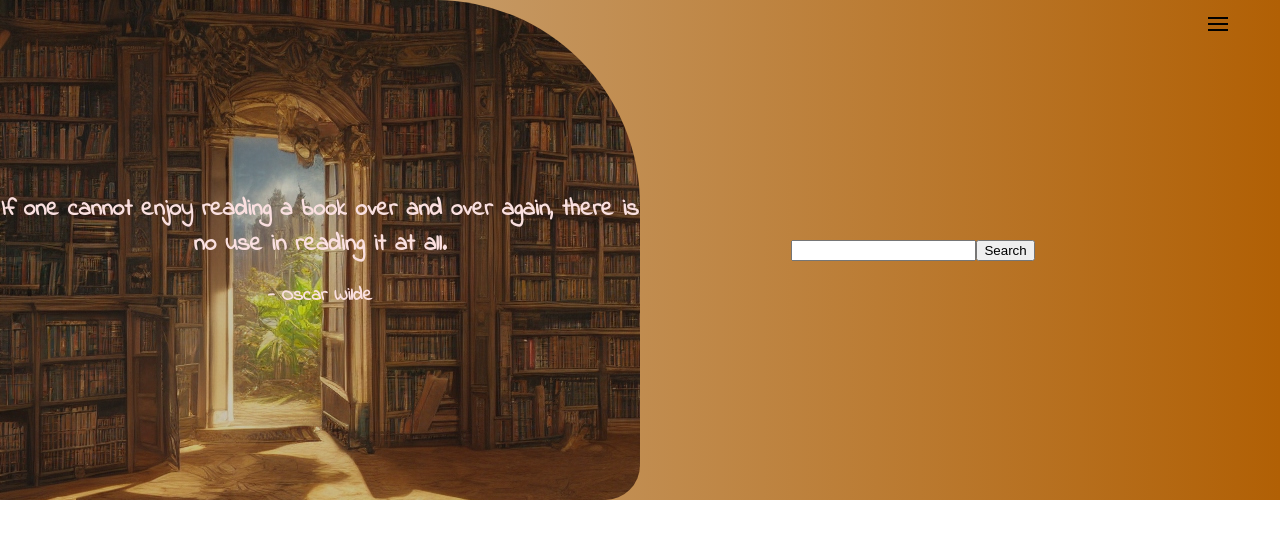
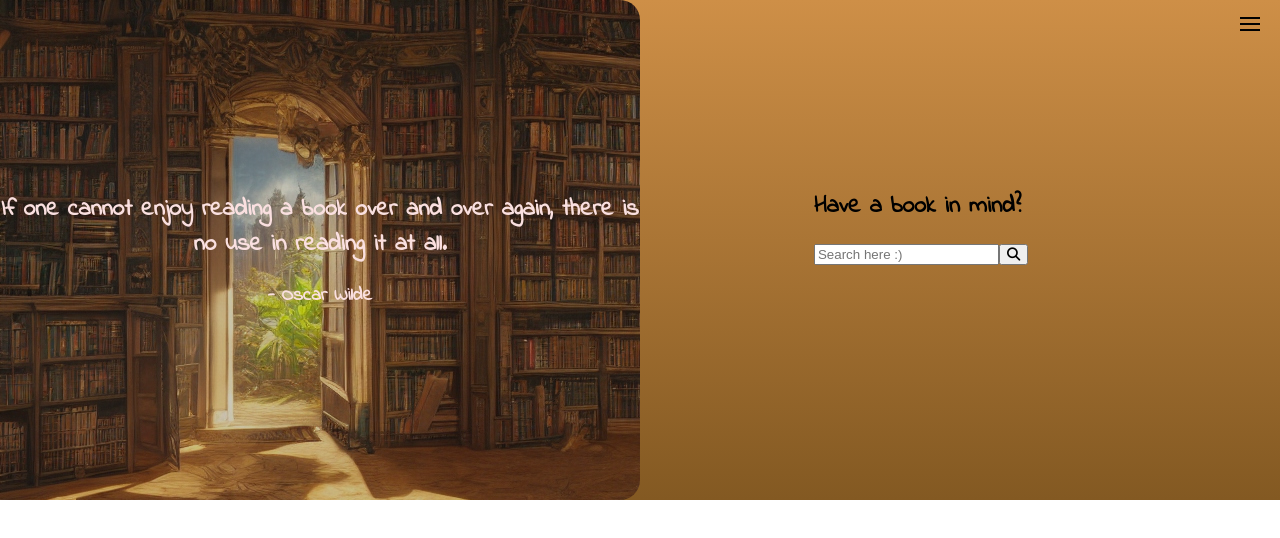
Before and after one commit to ramsumble/bookbook-frontend, a React (Create React App) app: page /search in a window 1280 px wide. Shown: the top 538 px of the page. Built offline with nearby package versions, Linux system fonts and the light colour scheme.

Commit message:
added some styling to booksearch page

```diff
--- a/package.json
+++ b/package.json
@@ -3,6 +3,7 @@
   "version": "0.1.0",
   "private": true,
   "dependencies": {
+    "@fortawesome/fontawesome-free": "^6.5.1",
     "@testing-library/jest-dom": "^5.17.0",
     "@testing-library/react": "^13.4.0",
     "@testing-library/user-event": "^13.5.0",
--- a/src/components/Booksearch.js
+++ b/src/components/Booksearch.js
@@ -1,5 +1,7 @@
 import React, { useState } from 'react';
 import axios from 'axios';
+import '@fortawesome/fontawesome-free/css/all.css';
+
 
 const BookSearch = ({ onSearchResults }) => {
   const [searchTerm, setSearchTerm] = useState('');
@@ -24,12 +26,16 @@ const BookSearch = ({ onSearchResults }) => {
 
   return (
     <div>
+      <h2>Have a book in mind?</h2>
       <input
         type="text"
         value={searchTerm}
         onChange={(e) => setSearchTerm(e.target.value)}
+        placeholder='Search here :)'
       />
-      <button onClick={handleSearch}>Search</button>
+      <button onClick={handleSearch}>
+        <i class="fa-solid fa-magnifying-glass"></i>
+      </button>
     </div>
   );
 };
--- a/src/styles/SearchPage.css
+++ b/src/styles/SearchPage.css
@@ -12,13 +12,15 @@
   flex-direction: row;
   position: relative;
   /* background-color: #7c4d109d; */
-  background-image: linear-gradient(to right, rgb(209, 185, 154), rgb(177, 96, 5));
+  background-image: linear-gradient(to bottom, rgb(206, 143, 71), rgb(131, 89, 34));
+  font-family: "Indie Flower", cursive;
 }
+
 
 /* content is used to contain the image, need to use a linear-gradiant so the image isn't so bright  */
 .row1 {
   content: "";
-  position: absolute;
+  position: relative;
   display: flex;
   align-items: center;
   justify-content: center;
@@ -28,16 +30,10 @@
   width: 50%;
   height: 100%;
   background: linear-gradient(rgba(0,0,0,0.2), rgba(0,0,0,0.2)), url("../images/02fa6f11-994a-4933-995e-78305321d13d.png");
-  border-radius: 0px 205px 35px 0px;
+  border-radius: 0px 20px 20px 0px;
   text-align: center;
-  font-family: "Indie Flower", cursive;
   color: #fae0e0;
 }
-
-.Quote-heading {
-  padding: 5rem;
-}
-
 
 .row2, .row1 {
   flex: 1;
@@ -49,15 +45,17 @@
 }
 
 .Booksearch-container {
-  flex: 5;
+  flex: 2;
   display: flex;
   justify-content: right;
   align-items: center;
+  padding-bottom: 10%;
+  padding-right: 8%;
 }
 
 .hamburger-container {
   flex: 1;
   display: flex;
   justify-content: right;
-  padding-right: 3%;
+  padding-right: 1%;
 }
```
Also changed, not shown: 1 other file (tests, documents, lock files or other folders).
